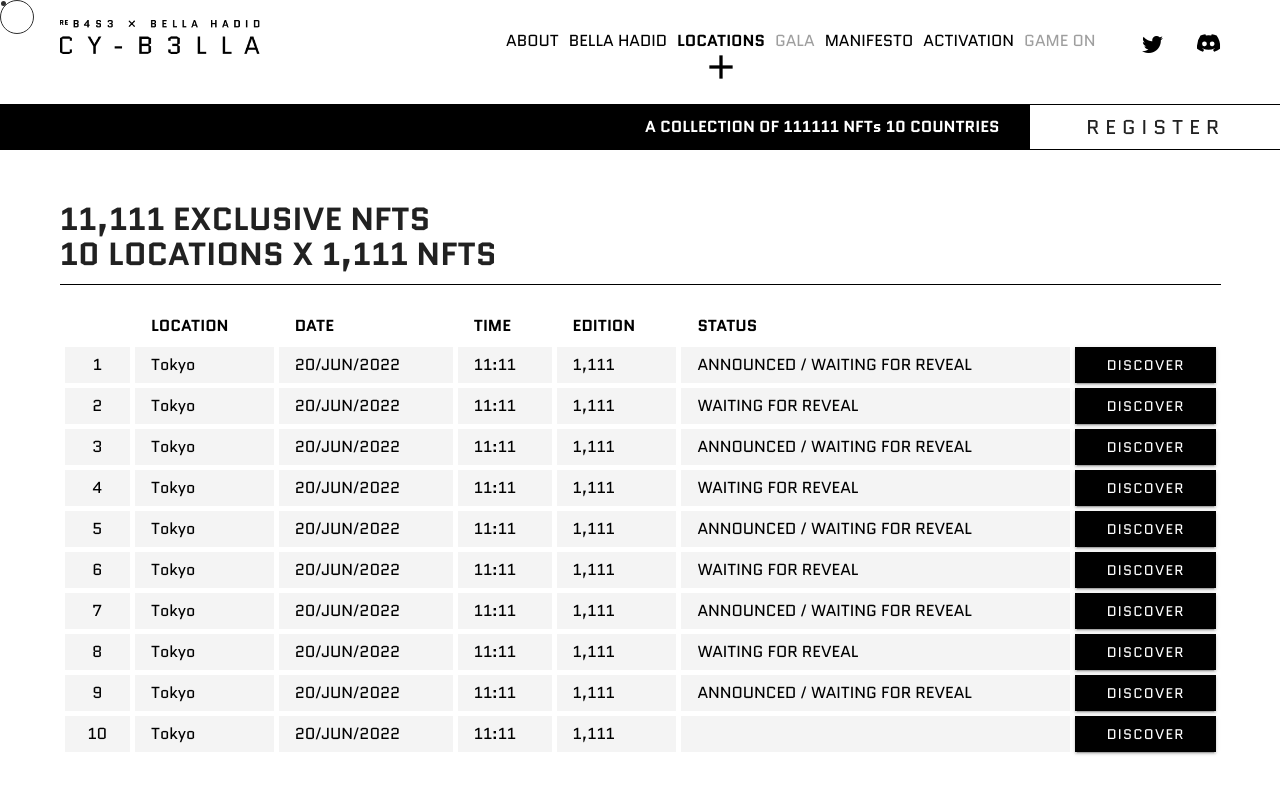
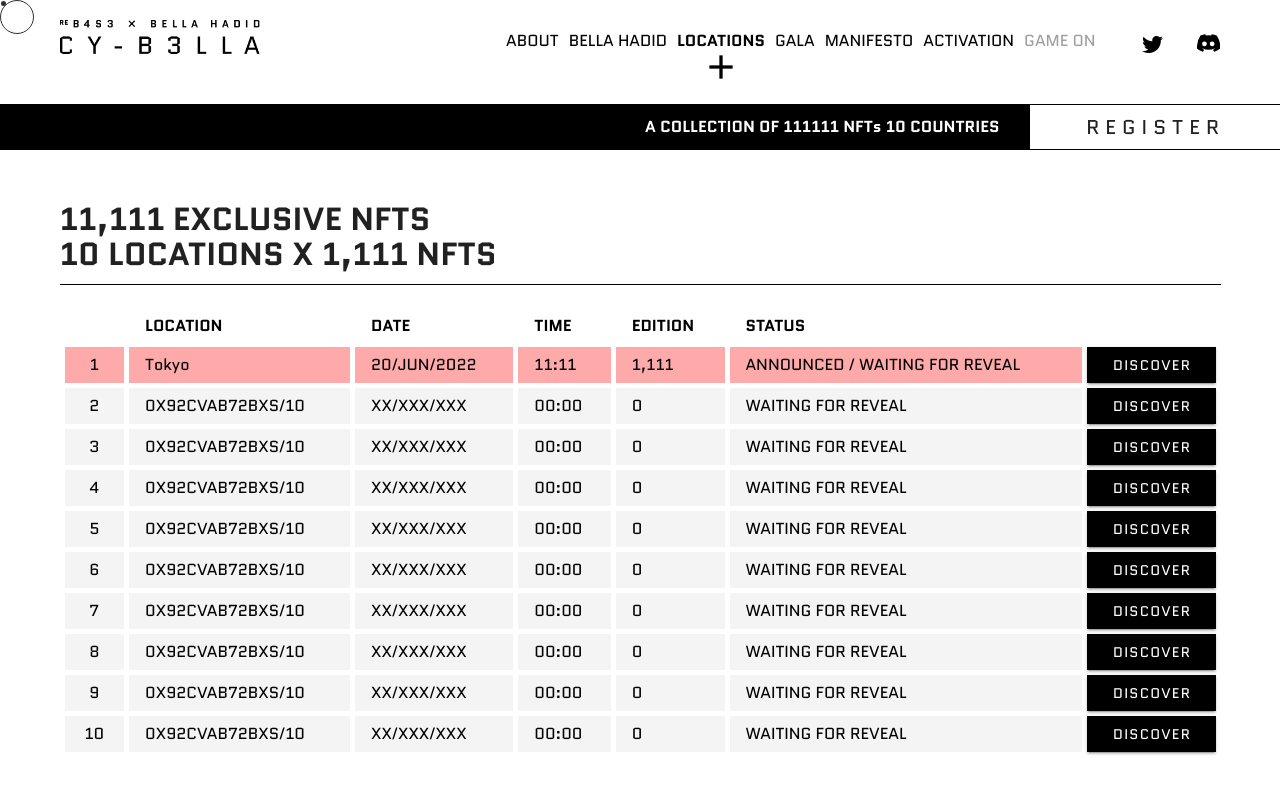
Before and after one commit to UsamaKhushnood/cy-b3lla, a Nuxt app: page /locations in a window 1280 px wide. Shown: the top 794 px of the page. Built offline with nearby package versions, Linux system fonts and the light colour scheme; what vue-carousel-3d would draw is missing.

Commit message:
new page and datatable edit

```diff
--- a/components/TheHeader.vue
+++ b/components/TheHeader.vue
@@ -49,9 +49,7 @@
               >BELLA HADID</nuxt-link
             >
             <nuxt-link to="/locations" class="navbar-link">locations</nuxt-link>
-            <nuxt-link to="#" class="navbar-link text--disabled"
-              >gala</nuxt-link
-            >
+            <nuxt-link to="/gala" class="navbar-link">gala</nuxt-link>
             <nuxt-link to="/menifesto" class="navbar-link">manifesto</nuxt-link>
             <nuxt-link to="/activation" class="navbar-link"
               >activation</nuxt-link
--- /dev/null
+++ b/pages/gala.vue
@@ -0,0 +1,76 @@
+<template>
+  <v-container class="mt-10 pb-10">
+    <h1 class="heading">Cyb3r Gala</h1>
+    <v-row>
+      <v-col cols="12">
+        <img
+          src="@/assets/images/menifesto/vector.png"
+          width="100%"
+          aria-hidden="true" /></v-col
+    ></v-row>
+    <v-row>
+      <v-col cols="12" sm="12" md="6">
+        <div class="d-flex align-start">
+          <v-icon x-large color="black" class="mr-5">mdi-plus</v-icon>
+          <div class="paragraphWrapper">
+            <p>
+              THE CYB3R GALA IS A MULTI-DIMENSIONAL EXPERIENCE, WHERE THE
+              DIFFERENT FACETS OF CY-B3LLA EXIST BOTH VIRTUALLY AND PHYSICALLY.
+              THE CYB3R GALA SEES THE WORLDS OF HIGH FASHION AND POP CULTURE
+              CONVERGE WITH WEB3, CREATING A SAFE ENVIRONMENT FOR CREATIVE
+              FREEDOM AND EXPRESSION. IT IS A PLACE THAT BRINGS OUT THE CY-B3LLA
+              IN US, CONFIDENT AND FIERCE, AND READY TO MAKE A STATEMENT. THIS
+              IS OUR TIME TO SHINE. LET’S SHIFT THE CULTURE, TOGETHER.
+            </p>
+          </div>
+        </div>
+      </v-col>
+      <v-col cols="12" sm="12" md="6">
+        <div class="d-flex align-start">
+          <v-icon x-large color="black" class="mr-5">mdi-plus</v-icon>
+          <div class="paragraphWrapper">
+            <p>
+              [CY-B3LLA’S SHOWROOM: ACTIV4TION] THIS SHOWROOM IS YOUR CREATION,
+              A CELEBRATION OF YOUR VALUES AND IDEALS. THE CY-B3R GALA INCLUDES
+              THE CURATION OF UNIQUE EVENTS, BOTH VIRTUAL AND PHYSICAL, AND
+              DESIGNS FOR A PHYSICAL SPACE TO ACTIVATE THE CY-B3LLA COMMUNITY IN
+              REAL LIFE. TAKE A PHOTO AND LET THE WORLD SEE THE BRILLIANCE OF
+              CY-B3LLA. TO MAKE A CHANGE, WE NEED PEOPLE TO HEAR OUR VOICE. THIS
+              DIGITAL REVOLUTION GROWS WITH YOU.
+            </p>
+          </div>
+        </div>
+      </v-col>
+      <v-col cols="12" sm="12" md="6">
+        <div class="d-flex align-start">
+          <v-icon x-large color="black" class="mr-5">mdi-plus</v-icon>
+          <div class="paragraphWrapper">
+            <p>
+              [CYB3LLA THE NFT: ID3NTITY] THIS IS YOUR IDENTITY PASS TO THE
+              CY-B3R GALA TO BE REBORN AS CY-B3LLA. CONFIDENT, FIERCE,
+              UNWAVERING. ALL EYES ON YOU, THIS IS YOUR MOMENT TO SHOW CY-B3LLA
+              TO THE WORLD. YOUR IDENTITY IS PURE, NOT FORGED FROM THIS TOXIC
+              SOCIETY, AND YOU HAVE A FREEDOM OF EXPRESSION TO UNLEASH YOUR
+              CREATIVE POTENTIAL.
+            </p>
+          </div>
+        </div>
+      </v-col>
+      <v-col cols="12" sm="12" md="6">
+        <div class="d-flex align-start">
+          <v-icon x-large color="black" class="mr-5">mdi-plus</v-icon>
+          <div class="paragraphWrapper">
+            <p>
+              [CY-B3LLA THE AUDIENCE: COMMUNITY] WE ARE ALL PART OF THE
+              AUDIENCE, THE HEART AND SOUL OF THE COMMUNITY. WE VIBE, WE RESPECT
+              AND SUPPORT EACH OTHER AS MEMBERS OF THE CYB3R GALA. CONNECTING
+              AND SHARING IDEAS WITH PEOPLE OF ALL BACKGROUNDS IN BOTH A VIRTUAL
+              AND PHYSICAL CAPACITY, WE ARE ALL WITNESSES OF THE CY-B3LLA
+              CULTURAL SHIFT.
+            </p>
+          </div>
+        </div>
+      </v-col>
+    </v-row>
+  </v-container>
+</template>
--- a/pages/locations.vue
+++ b/pages/locations.vue
@@ -89,74 +89,84 @@
           action: 'DISCOVER',
         },
         {
-          location: 'Tokyo',
-          date: '20/JUN/2022',
-          time: '11:11',
-          edition: '1,111',
+          location: '0X92CVAB72BXS/10',
+          date: 'XX/XXX/XXX',
+          time: '00:00',
+          edition: '0',
           status: 'WAITING FOR REVEAL',
           action: 'DISCOVER',
         },
         {
-          location: 'Tokyo',
-          date: '20/JUN/2022',
-          time: '11:11',
-          edition: '1,111',
-          status: 'ANNOUNCED / WAITING FOR REVEAL',
-          action: 'DISCOVER',
-        },
-        {
-          location: 'Tokyo',
-          date: '20/JUN/2022',
-          time: '11:11',
-          edition: '1,111',
+          location: '0X92CVAB72BXS/10',
+          date: 'XX/XXX/XXX',
+          time: '00:00',
+          edition: '0',
           status: 'WAITING FOR REVEAL',
           action: 'DISCOVER',
         },
         {
-          location: 'Tokyo',
-          date: '20/JUN/2022',
-          time: '11:11',
-          edition: '1,111',
-          status: 'ANNOUNCED / WAITING FOR REVEAL',
-          action: 'DISCOVER',
-        },
-        {
-          location: 'Tokyo',
-          date: '20/JUN/2022',
-          time: '11:11',
-          edition: '1,111',
+          location: '0X92CVAB72BXS/10',
+          date: 'XX/XXX/XXX',
+          time: '00:00',
+          edition: '0',
           status: 'WAITING FOR REVEAL',
           action: 'DISCOVER',
         },
         {
-          location: 'Tokyo',
-          date: '20/JUN/2022',
-          time: '11:11',
-          edition: '1,111',
-          status: 'ANNOUNCED / WAITING FOR REVEAL',
-          action: 'DISCOVER',
-        },
-        {
-          location: 'Tokyo',
-          date: '20/JUN/2022',
-          time: '11:11',
-          edition: '1,111',
+          location: '0X92CVAB72BXS/10',
+          date: 'XX/XXX/XXX',
+          time: '00:00',
+          edition: '0',
           status: 'WAITING FOR REVEAL',
           action: 'DISCOVER',
         },
         {
-          location: 'Tokyo',
-          date: '20/JUN/2022',
-          time: '11:11',
-          edition: '1,111',
-          status: 'ANNOUNCED / WAITING FOR REVEAL',
+          location: '0X92CVAB72BXS/10',
+          date: 'XX/XXX/XXX',
+          time: '00:00',
+          edition: '0',
+          status: 'WAITING FOR REVEAL',
           action: 'DISCOVER',
         },
         {
-          location: 'Tokyo',
-          date: '20/JUN/2022',
-          time: '11:11',
-          edition: '1,111',
+          location: '0X92CVAB72BXS/10',
+          date: 'XX/XXX/XXX',
+          time: '00:00',
+          edition: '0',
+          status: 'WAITING FOR REVEAL',
+          action: 'DISCOVER',
+        },
+        {
+          location: '0X92CVAB72BXS/10',
+          date: 'XX/XXX/XXX',
+          time: '00:00',
+          edition: '0',
+          status: 'WAITING FOR REVEAL',
+          action: 'DISCOVER',
+        },
+        {
+          location: '0X92CVAB72BXS/10',
+          date: 'XX/XXX/XXX',
+          time: '00:00',
+          edition: '0',
+          status: 'WAITING FOR REVEAL',
+          action: 'DISCOVER',
+        },
+        {
+          location: '0X92CVAB72BXS/10',
+          date: 'XX/XXX/XXX',
+          time: '00:00',
+          edition: '0',
+          status: 'WAITING FOR REVEAL',
+          action: 'DISCOVER',
+        },
+        {
+          location: '0X92CVAB72BXS/10',
+          date: 'XX/XXX/XXX',
+          time: '00:00',
+          edition: '0',
+          status: 'WAITING FOR REVEAL',
+          action: 'DISCOVER',
         },
       ],
     }
@@ -172,6 +182,9 @@
 .loaction-data-table table {
   tr {
     &.revealed td {
+      background: #ffaaaa;
+    }
+    &:nth-child(1) td {
       background: #ffaaaa;
     }
     &:hover td {
```
